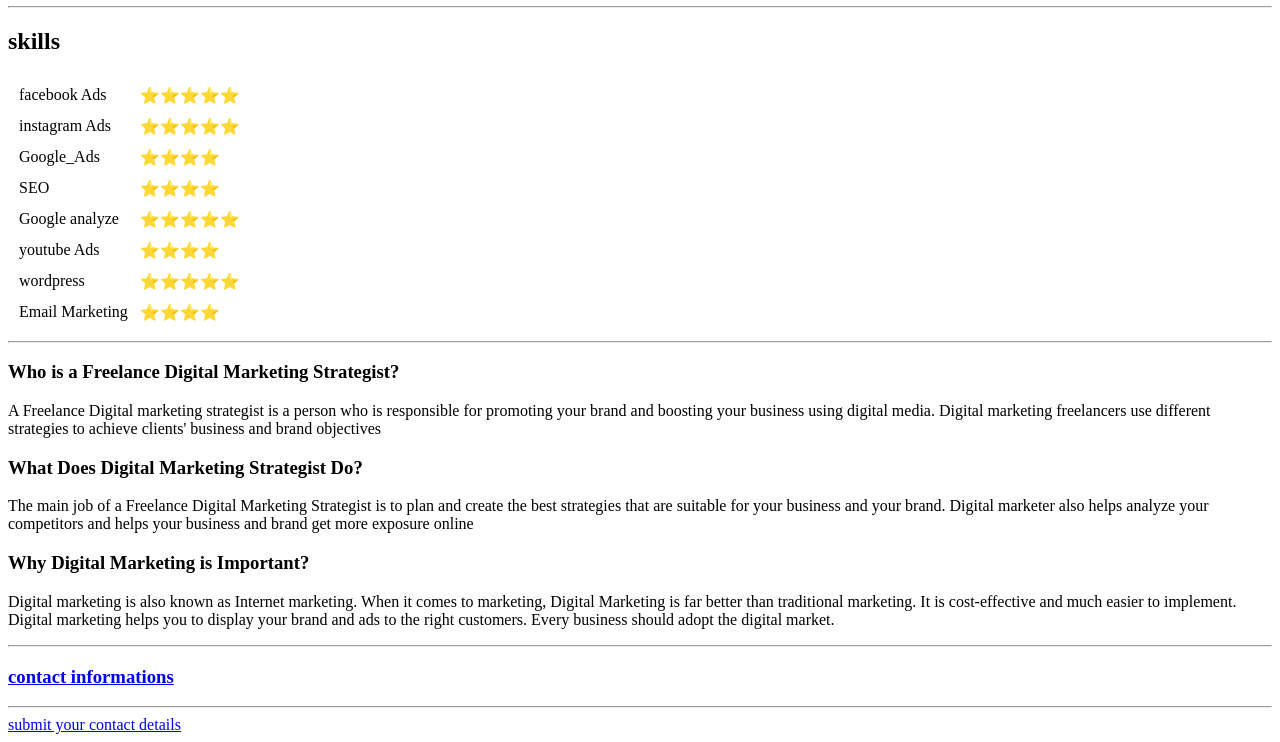
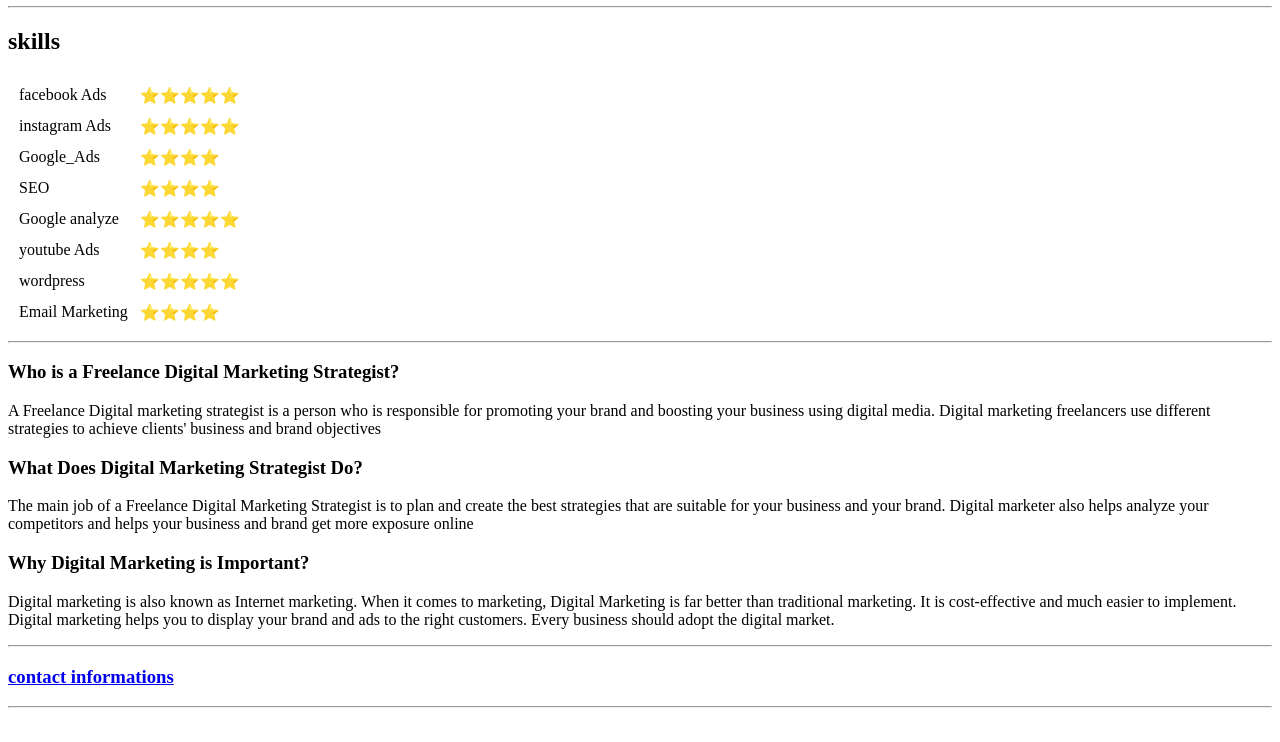
Before and after one commit to inshad66/personal-site, a plain HTML site: page index.html in a window 1280 px wide. Shown: the part 623-1365 px from the top of the page. After the commit the page ends 1339 px from the top, so only its background shows below. Drawn offline with Linux system fonts and the light colour scheme.

Commit message:
Update index.html

```diff
--- a/index.html
+++ b/index.html
@@ -84,8 +84,6 @@
 
 <hr>
 
-<a href="inputs.html">submit your contact details</a>
-
 
 
   </body>
```
